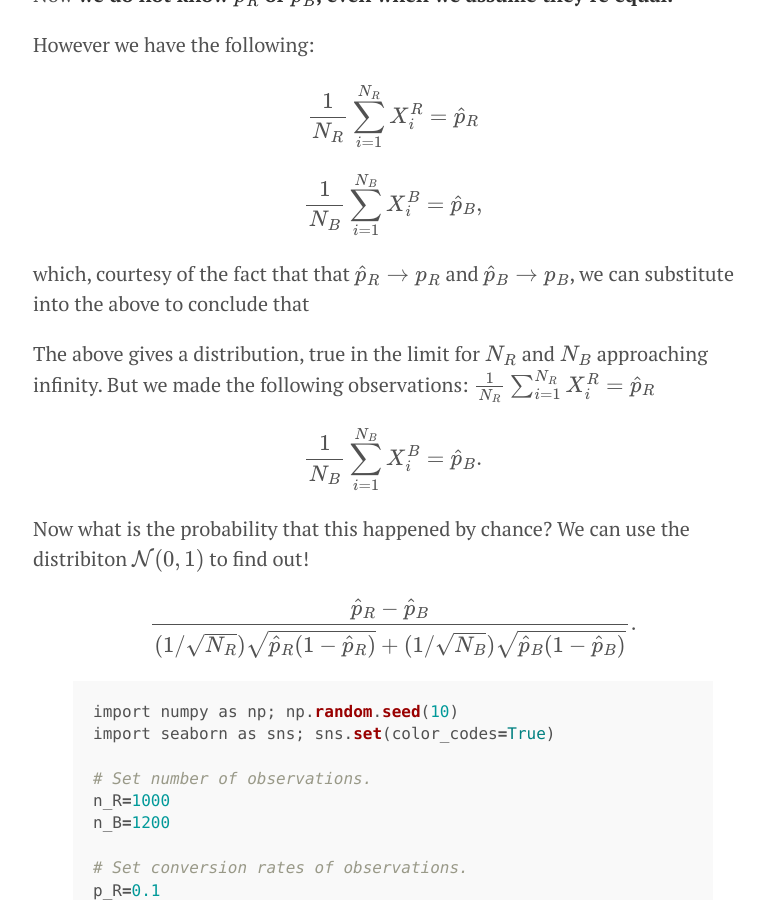
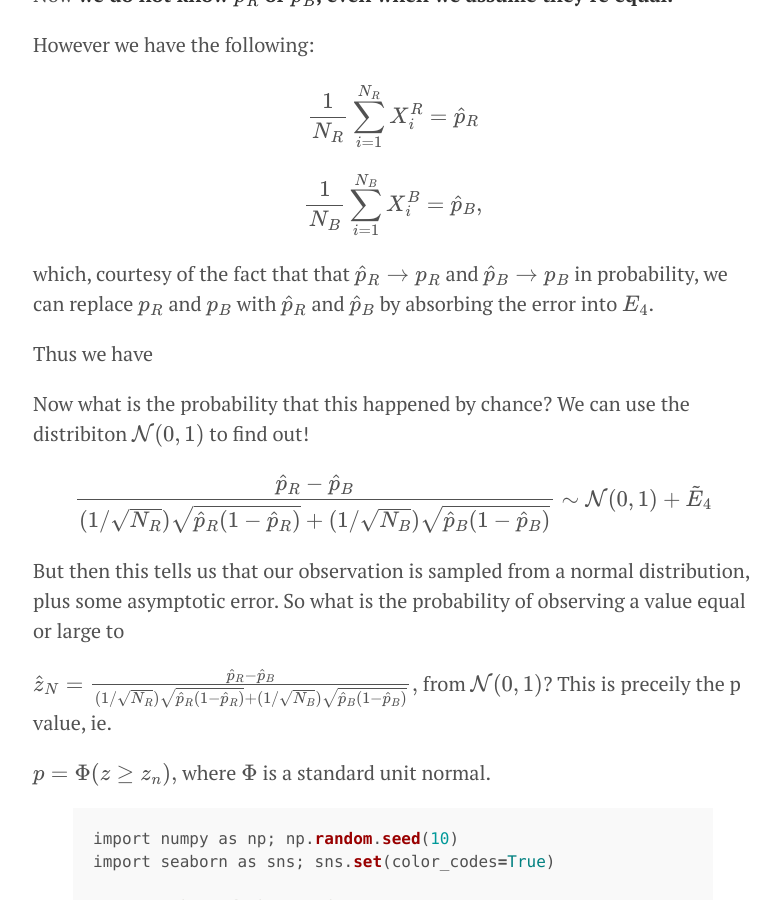
Before and after one commit to doriang102/doriang102.github.io, a Jekyll site: the page built from _posts/2017-05-28-hypothesis-testing.md, in a window 1280 px wide and 900 px high, scrolled down 2113 px. Shown: the whole window, without its empty margins (247-1027 px from the left). Built offline with Jekyll 4.4.1, drawn with Linux system fonts in a browser that asks for light colours; our own code applies the rules of GitHub Pages for plain Markdown files; formulas are drawn with MathJax 3.

Commit message:
Update 2017-05-28-hypothesis-testing.md

```diff
--- a/_posts/2017-05-28-hypothesis-testing.md
+++ b/_posts/2017-05-28-hypothesis-testing.md
@@ -53,7 +53,6 @@ Now **we do not know $$p_R$$ or $$p_B$$, even when we assume they're equal.**
 
 
 
-
 However we have the following:
 
 
@@ -65,23 +64,24 @@ $$
 \frac{1}{N_B} \sum_{i=1}^{N_B} X_i^B = \hat p_B,
 $$
 
-which, courtesy of the fact that that $$\hat p_R \to p_R$$ and $$\hat p_B \to p_B$$, we can substitute into the above to conclude that
+which, courtesy of the fact that that $$\hat p_R \to p_R$$ and $$\hat p_B \to p_B$$ in probability, we can replace $$p_R$$ and $$p_B$$ with $$\hat p_R$$ and $$\hat p_B$$ by absorbing the error into $$E_4$$.
 
-The above gives a distribution, true in the limit for $$N_R$$ and $$N_B$$ approaching infinity. But we made the following observations:
-$$
-\frac{1}{N_R} \sum_{i=1}^{N_R} X_i^R  = \hat p_R
-$$
-
-$$
-\frac{1}{N_B} \sum_{i=1}^{N_B} X_i^B = \hat p_B.
-$$
+Thus we have
 
 Now what is the probability that this happened by chance? We can use the distribiton $$\mathcal{N}(0,1)$$ to find out!
 
+$$\frac{\hat p_R - \hat p_B}{(1/\sqrt{N_R})\sqrt{  \hat p_R(1- \hat p_R)} +(1/\sqrt{N_B})\sqrt{  \hat p_B(1- \hat p_B)}} \sim \mathcal{N}(0,1) + \tilde E_4$$
+
+But then this tells us that our observation is sampled from a normal distribution, plus some asymptotic error. So what is the probability of observing a value equal or large to
 
 $$
-\frac{\hat p_R - \hat p_B}{(1/\sqrt{N_R})\sqrt{ \hat p_R(1- \hat p_R)} +(1/\sqrt{N_B})\sqrt{ \hat p_B(1- \hat p_B)}}.
+\hat z_N = \frac{\hat p_R - \hat p_B}{(1/\sqrt{N_R})\sqrt{ \hat p_R(1- \hat p_R)} +(1/\sqrt{N_B})\sqrt{ \hat p_B(1- \hat p_B)}},
 $$
+from $$\mathcal{N}(0,1)$$? This is preceily the p value, ie.
+
+$$p = \Phi( z \geq z_n),$$
+where $$\Phi$$ is a standard unit normal.
+
 
 {% highlight ruby %}
 import numpy as np; np.random.seed(10)
```
